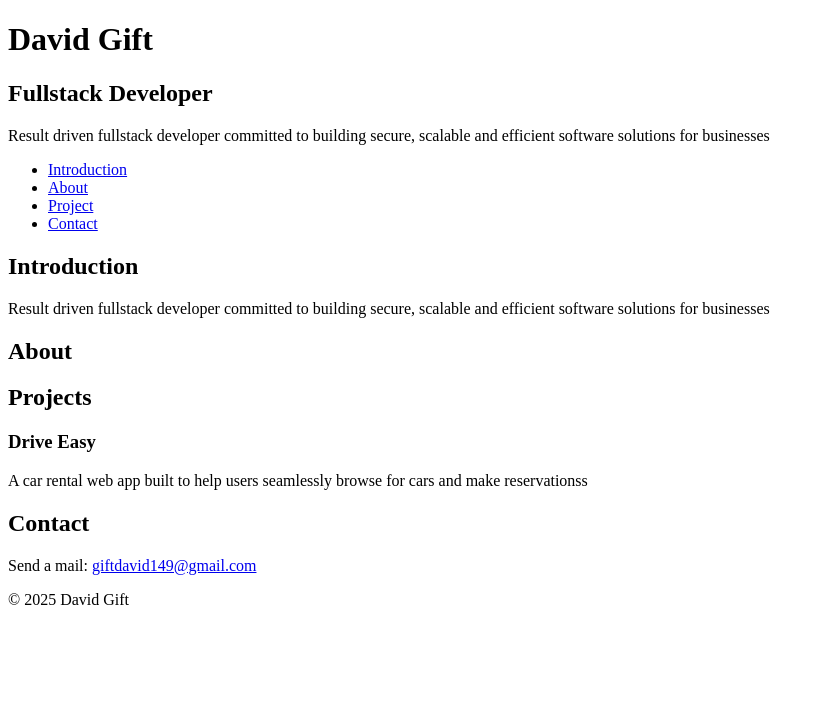
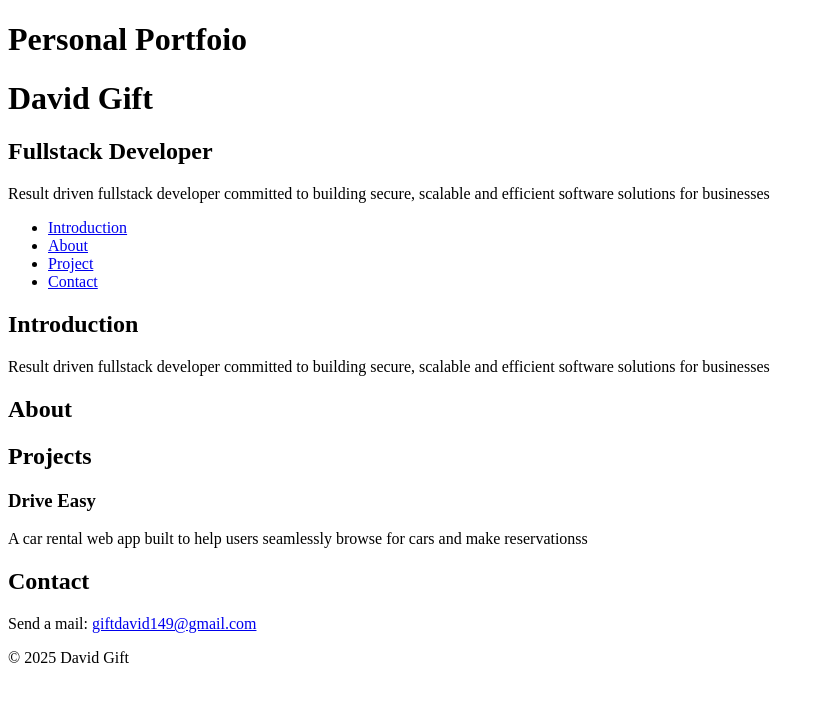
Before and after one commit to Gift-David/My_First_Portfolio, a plain HTML site: page portfolio/index.html in a window 1280 px wide. Shown: the whole page, without its empty margins (0-825 px from the left). Drawn offline with Linux system fonts and the light colour scheme.

Commit message:
updated my personal portfolio

```diff
--- a/portfolio/index.html
+++ b/portfolio/index.html
@@ -7,6 +7,7 @@
 </head>
 <body>
     <header>
+        <h1>Personal Portfoio</h1>
         <h1>David Gift</h1>
         <h2>Fullstack Developer</h2>
         <p>Result driven fullstack developer committed to building secure, scalable and efficient software solutions for businesses</p>
```
